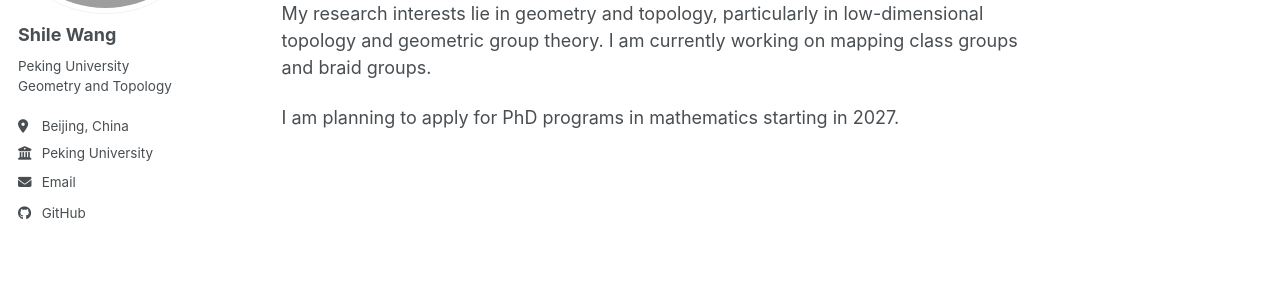
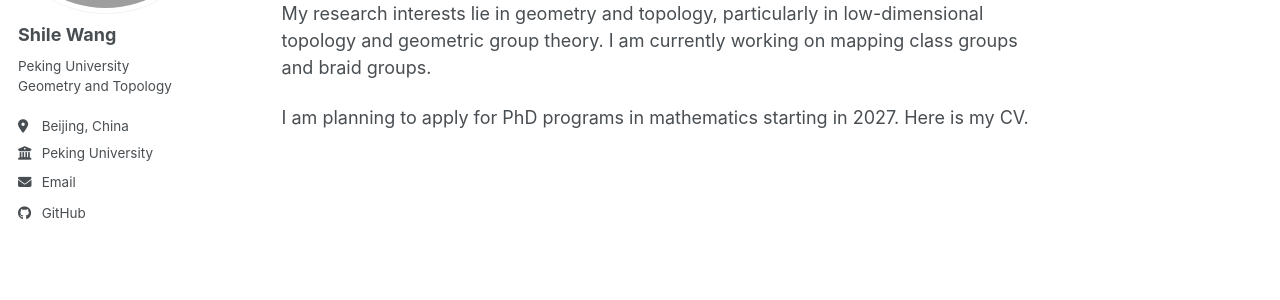
Before and after one commit to shilewang/shilewang.github.io, a Jekyll site: the page built from _pages/about.md, in a window 1280 px wide. Shown: the part 221-521 px from the top of the page. Built offline with Jekyll 4.4.1, drawn with Linux system fonts in a browser that asks for light colours; a style sheet for code colours, icons or effects is not loaded.

Commit message:
Update about.md

```diff
--- a/_pages/about.md
+++ b/_pages/about.md
@@ -10,4 +10,4 @@ I am a fourth-year undergraduate student at the [School of Mathematical Sciences
 
 My research interests lie in geometry and topology, particularly in low-dimensional topology and geometric group theory. I am currently working on mapping class groups and braid groups.
 
-I am planning to apply for PhD programs in mathematics starting in 2027.
+I am planning to apply for PhD programs in mathematics starting in 2027. Here is my CV.
```
